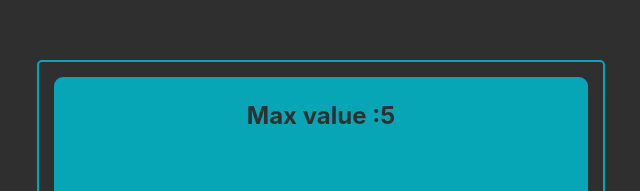
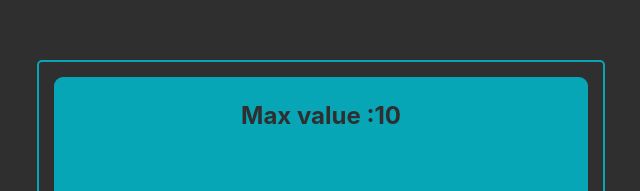
Before and after one commit to Anton-Osip/test, a React app: page / in a window 1280 px wide. Shown: the part 103-294 px from the top of the page, without its empty margins (319-959 px from the left). Built offline with nearby package versions, Linux system fonts and the light colour scheme.

Commit message:
feat: Спринт 01, экзамен change final

```diff
--- a/src/App.tsx
+++ b/src/App.tsx
@@ -8,7 +8,8 @@ import {Progressbar} from "./components/Progressbar";
 
 function App() {
     const min: number = 0
-    const maxValue = useRef<number>(5)
+    const max:number= 10
+    const maxValue = useRef<number>(max)
     const [value, setValue] = useState<number>(min);
 
 
@@ -19,14 +20,14 @@ function App() {
 
     const addOne = useCallback<() => void>(() => {
         if (value < maxValue.current) {
-            setValue(prevState => prevState += 1)
+            setValue(prevState => prevState + 1)
         }
 
-    }, [])
+    }, [value])
 
     const resetValue = useCallback<() => void>(() => {
         setValue(min)
-        maxValue.current = randomValue(1, 10)
+        maxValue.current = randomValue(1, max)
     }, [])
 
 
--- a/src/components/Controllers.tsx
+++ b/src/components/Controllers.tsx
@@ -1,5 +1,6 @@
 import styled from "styled-components";
 import {Button} from "../Button";
+import React from "react";
 
 type ControllersPropsTYpe = {
     addOne: () => void
--- a/src/components/Scoreboard.tsx
+++ b/src/components/Scoreboard.tsx
@@ -1,4 +1,5 @@
 import styled from "styled-components";
+import React from "react";
 
 type ScoreboardPropsTYpe = { value: number, maxValue: number }
 
```
